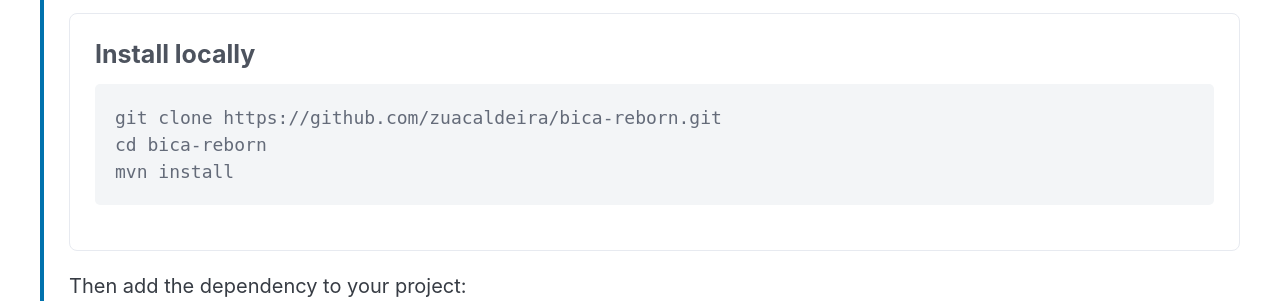
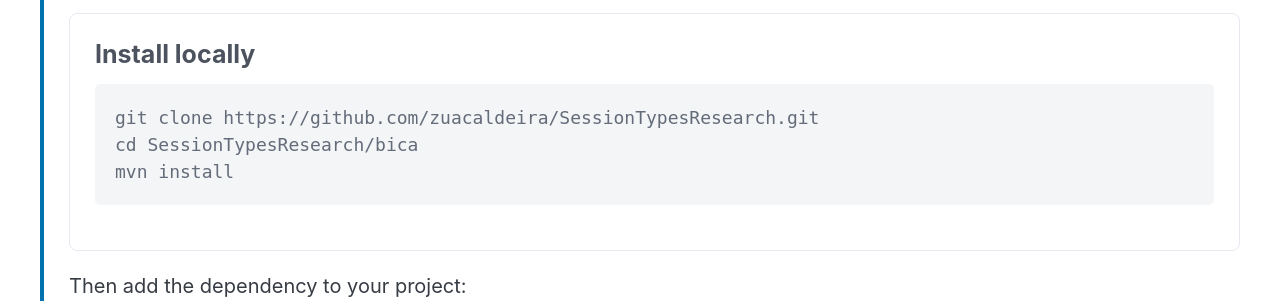
Before and after one commit to bica-tools/web-playground, a Python web app: template templates/tutorials.html in a window 1280 px wide. Shown: the part 809-1110 px from the top of the page. Run offline with Jinja, Linux system fonts and the light colour scheme; the template is opened without the code that fills it, so the values that code supplies are empty; some libraries are stand-ins or nearby versions.

Commit message:
Fix tutorial clone URLs to use the actual monorepo (SessionTypesResearch)
Neither bica-reborn nor reticulate exist as separate repos. Both live
under the SessionTypesResearch monorepo, so clone instructions now
point to the correct repository and subdirectory.

Co-Authored-By: Claude Opus 4.6 <noreply@anthropic.com>

```diff
--- a/templates/tutorials.html
+++ b/templates/tutorials.html
@@ -45,8 +45,8 @@
             </p>
             <div class="theory-example">
                 <h4>Install locally</h4>
-<pre><code>git clone https://github.com/zuacaldeira/bica-reborn.git
-cd bica-reborn
+<pre><code>git clone https://github.com/zuacaldeira/SessionTypesResearch.git
+cd SessionTypesResearch/bica
 mvn install</code></pre>
             </div>
             <p>Then add the dependency to your project:</p>
@@ -280,8 +280,8 @@ public class SharedFile {
             </div>
             <div class="theory-example">
                 <h4>From source</h4>
-<pre><code>git clone https://github.com/zuacaldeira/reticulate.git
-cd reticulate
+<pre><code>git clone https://github.com/zuacaldeira/SessionTypesResearch.git
+cd SessionTypesResearch/reticulate
 python -m reticulate "end"</code></pre>
             </div>
             <p>
```
